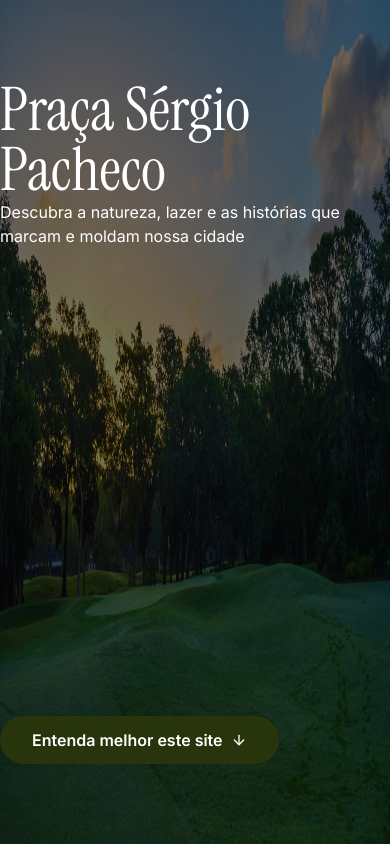
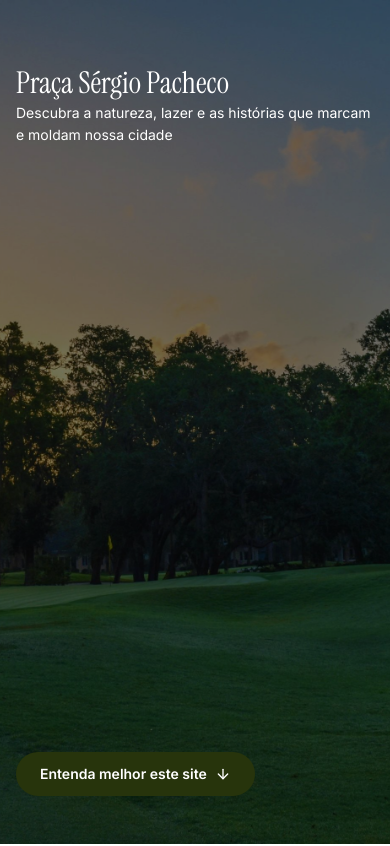
Before and after one commit to viniciuseugenio/praca-sergio-pacheco, a React (Vite) app: page / in a window 390 px wide. Shown: the top 846 px of the page. Built offline with nearby package versions, Linux system fonts and the light colour scheme.

Commit message:
feat(hero-section): enhance responsiveness across all device sizes
- Add responsive typography scaling from mobile to desktop
- Implement responsive spacing and padding system
- Improve background image positioning and sizing
- Optimize layout for mobile, tablet, and desktop viewports

```diff
--- a/src/components/HeroSection.tsx
+++ b/src/components/HeroSection.tsx
@@ -2,28 +2,37 @@ import HeroImage from "../assets/pexels-myersmc16-919335.jpg";
 import { ArrowDown } from "lucide-react";
 
 const HeroSection: React.FC = () => {
+  const onClick = () => {
+    const howToUse = document.getElementById("how-to-use");
+    howToUse?.scrollIntoView({ behavior: "smooth" });
+  };
+
   return (
-    <section className="h-screen relative">
-      <img
-        height={400}
-        width={400}
-        src={HeroImage}
-        alt=""
-        className="w-full h-full brightness-50"
-      />
-      <div className="container mx-auto absolute flex flex-col items-start justify-between inset-0 mt-20">
+    <section className="min-h-screen relative flex items-center">
+      <div className="h-full w-full overflow-hidden absolute inset-0">
+        <img
+          src={HeroImage}
+          alt="Uma imagem da Praça Sérgio Pacheco"
+          className="h-full w-full object-cover brightness-50"
+        />
+      </div>
+
+      <div className="container mx-auto absolute flex flex-col z-10 min-h-screen px-4 sm:px-6 lg:px-8 items-start justify-between inset-0 pt-16 sm:pt-20 lg:pt-24">
         <div>
-          <h1 className="font-serif text-white text-6xl">
+          <h1 className="font-serif text-white text-3xl sm:text-4xl md:text-5xl lg:text-6xl xl:text-7xl leading-tight">
             Praça Sérgio Pacheco
           </h1>
-          <p className="text-white">
+          <p className="text-white text-sm sm:text-base md:text-lg max-w-lg leading-relaxed">
             Descubra a natureza, lazer e as histórias que marcam e moldam nossa
             cidade
           </p>
         </div>
-        <button className="flex gap-2 items-center cursor-pointer mb-20 bg-primary hover:bg-primary-hover duration-300 text-white rounded-full px-8 py-3">
+        <button
+          onClick={onClick}
+          className="flex gap-2 text-center items-center cursor-pointer mb-12 sm:mb-16 lg:mb-20 bg-primary hover:bg-primary-hover duration-300 text-white rounded-full px-6 sm:px-8 py-3 text-sm sm:text-base touch-manipulation"
+        >
           <span className="font-semibold">Entenda melhor este site</span>
-          <ArrowDown className="h-4 w-4" />
+          <ArrowDown className="h-4 w-4 sm:h-5 sm:w-5 flex shrink-0" />
         </button>
       </div>
     </section>
```
